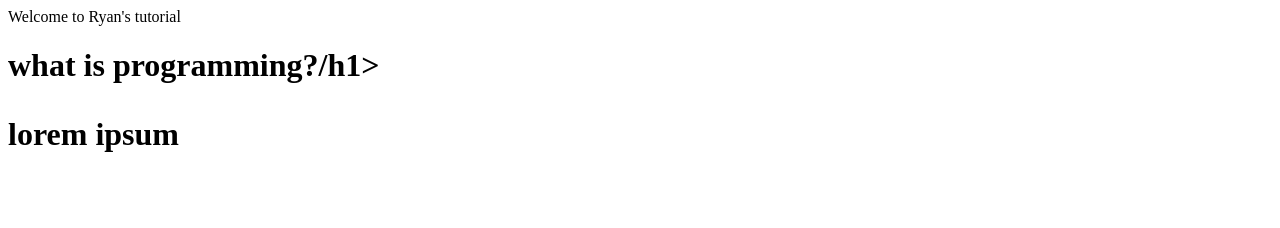
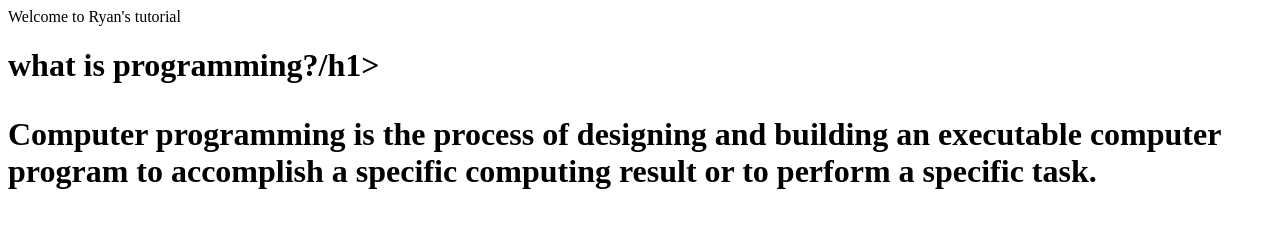
Before and after one commit to qmuuoryan/web, a plain HTML site: page index.html in a window 1280 px wide. Drawn offline with Linux system fonts and the light colour scheme.

Commit message:
edited the index.html file

```diff
--- a/index.html
+++ b/index.html
@@ -1,8 +1,8 @@
 <!DOCTYPE html>
 <html>Welcome to Ryan's tutorial<head>
-    <title>  Inrtoduction to programming</title>
+    <title> Learning programming</title>
     </head>
 <body><h1>what is programming?/h1>
-  <p>  lorem ipsum  </p>
+  <p>  Computer programming is the process of designing and building an executable computer program to accomplish a specific computing result or to perform a specific task. </p>
         </body>
   </html>
```
